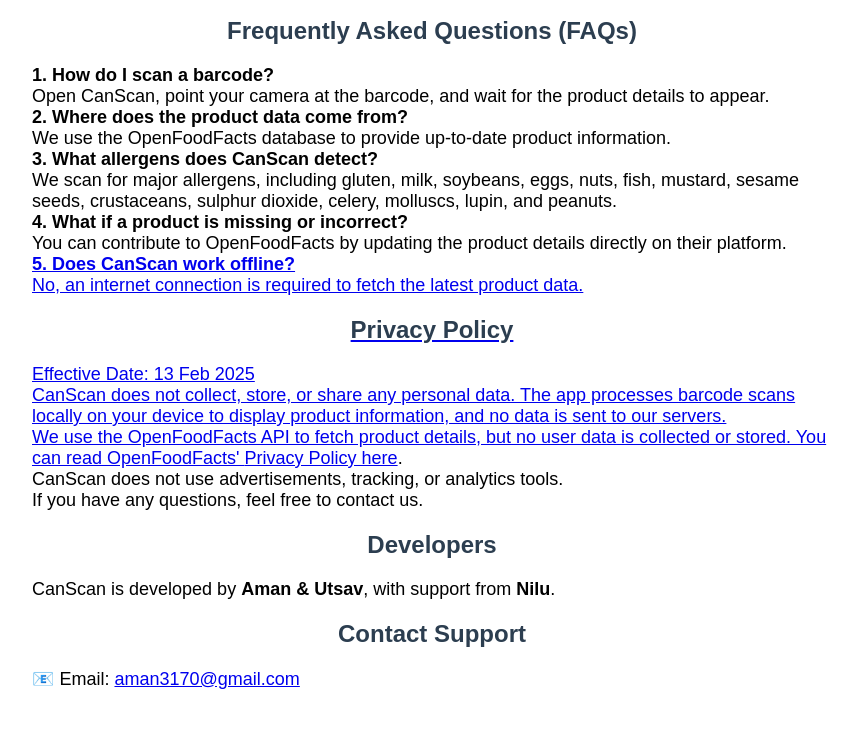
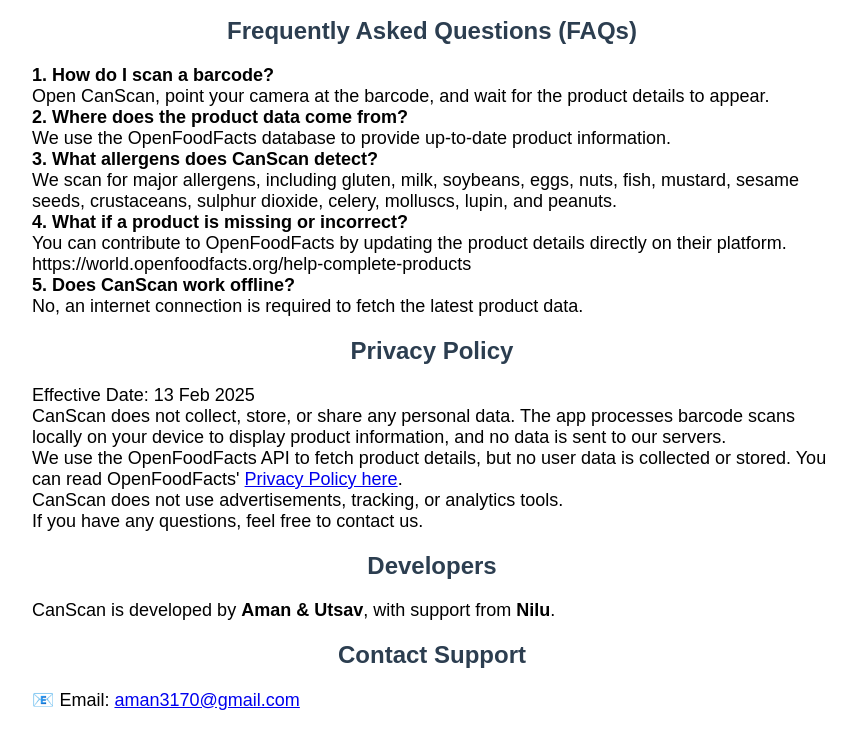
Before and after one commit to aman3170/CanScan-Support, a plain HTML site: page index.html in a window 1280 px wide. Shown: the part 164-912 px from the top of the page, without its empty margins (208-1064 px from the left). Drawn offline with Linux system fonts and the light colour scheme.

Commit message:
format complete_products

```diff
--- a/index.html
+++ b/index.html
@@ -21,7 +21,7 @@
         <li><strong>1. How do I scan a barcode?</strong><br>Open CanScan, point your camera at the barcode, and wait for the product details to appear.</li>
         <li><strong>2. Where does the product data come from?</strong><br>We use the OpenFoodFacts database to provide up-to-date product information.</li>
         <li><strong>3. What allergens does CanScan detect?</strong><br>We scan for major allergens, including gluten, milk, soybeans, eggs, nuts, fish, mustard, sesame seeds, crustaceans, sulphur dioxide, celery, molluscs, lupin, and peanuts.</li>
-        <li><strong>4. What if a product is missing or incorrect?</strong><br>You can contribute to OpenFoodFacts by updating the product details directly on their platform. <a href="https://world.openfoodfacts.org/help-complete-products"/a> </li>
+        <li><strong>4. What if a product is missing or incorrect?</strong><br>You can contribute to OpenFoodFacts by updating the product details directly on their platform. https://world.openfoodfacts.org/help-complete-products </li>
         <li><strong>5. Does CanScan work offline?</strong><br>No, an internet connection is required to fetch the latest product data.</li>
     </ul>
 
```
